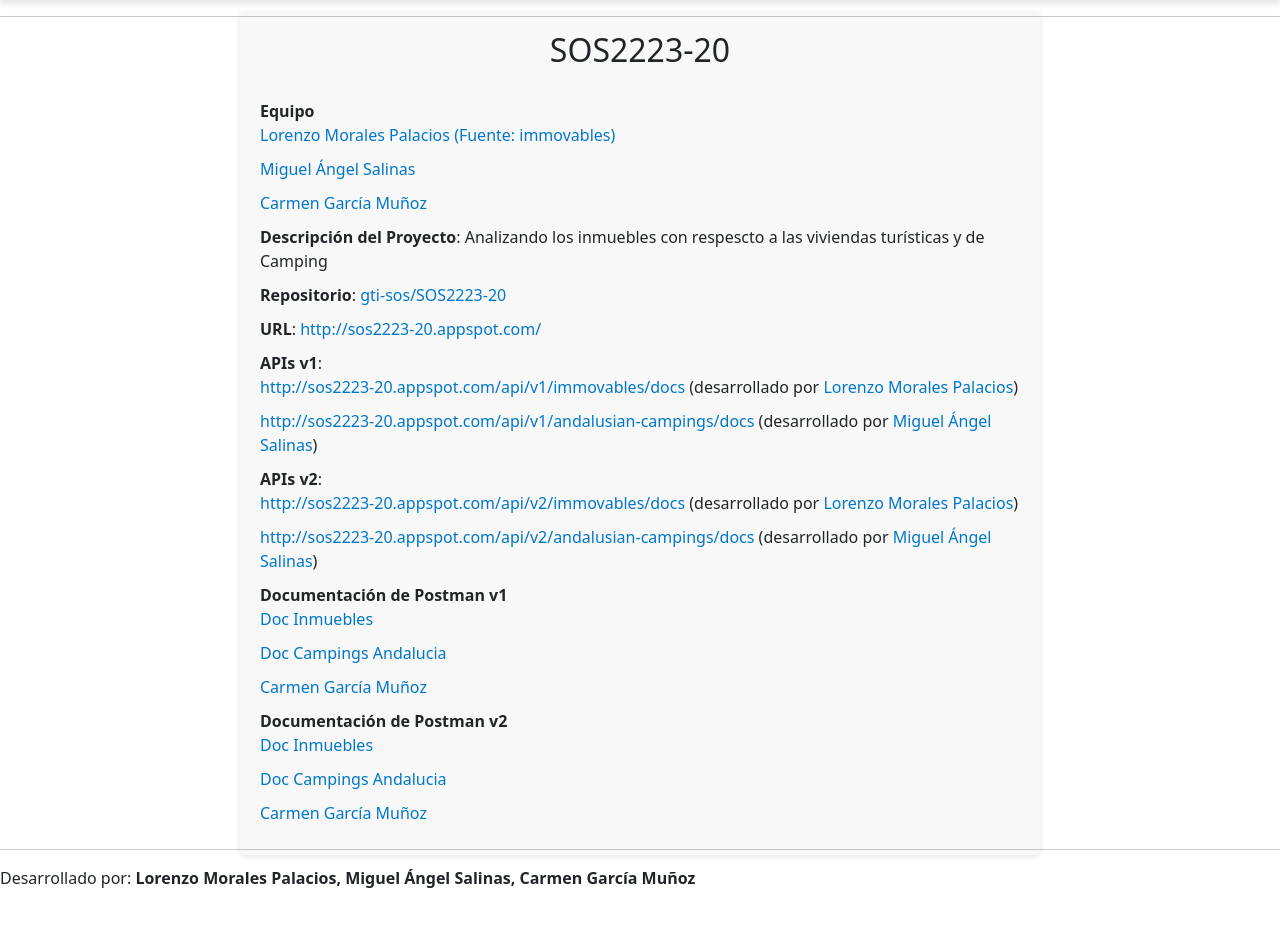
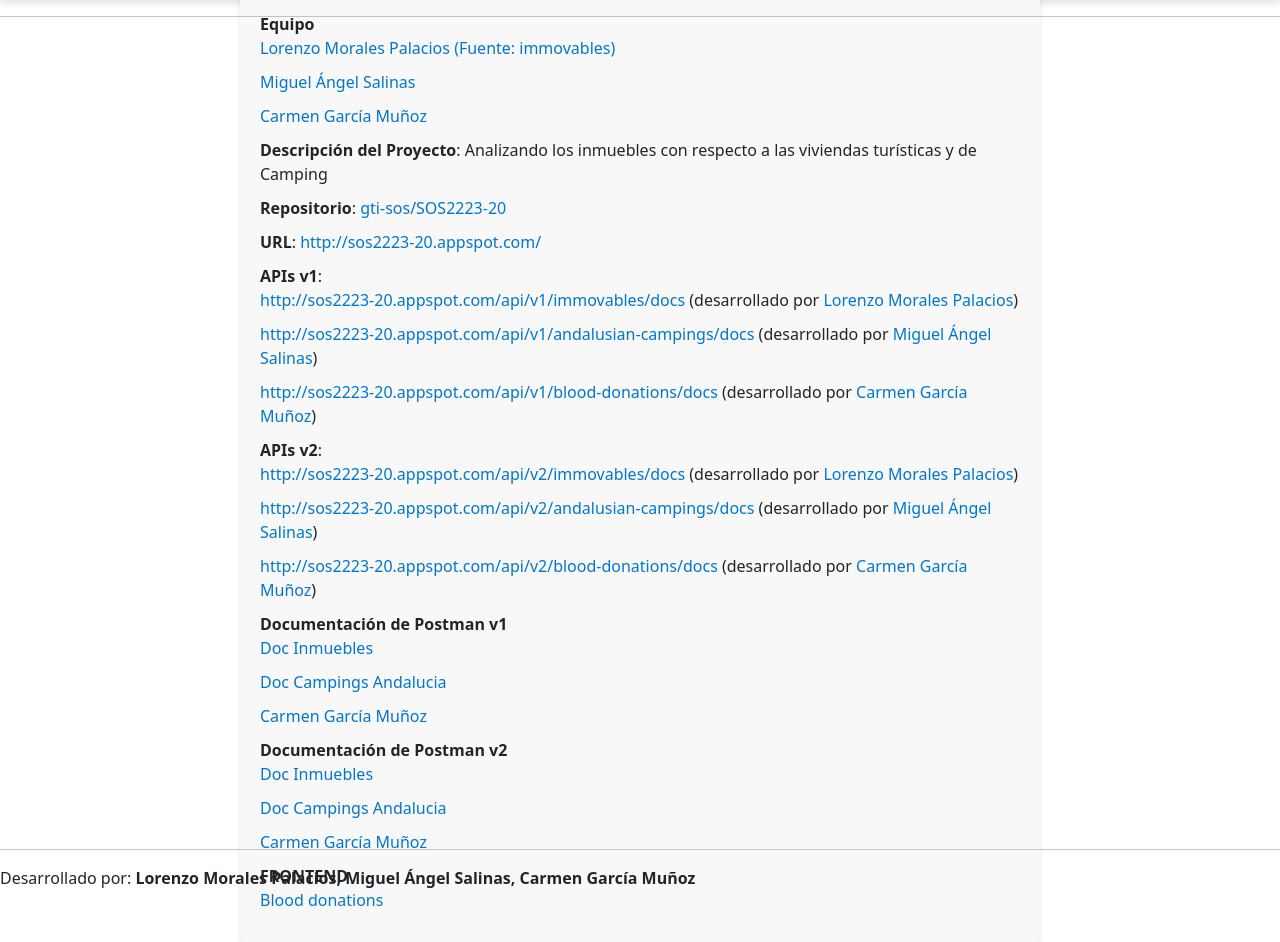
Before and after one commit to gti-sos/sos2223-20, a SvelteKit app in the folder frontend/: page / in a window 1280 px wide. Shown: the part 60-1002 px from the top of the page. Before the commit the page ends 950 px from the top, so only its background shows below. Built offline with nearby package versions, Linux system fonts and the light colour scheme.

Commit message:
Modificaciones

```diff
--- a/frontend/src/routes/+page.svelte
+++ b/frontend/src/routes/+page.svelte
@@ -9,17 +9,19 @@
             <li><a href="https://github.com/cargarmun">Carmen García Muñoz </a></li>
             </ul>
             </li>
-            <li><strong>Descripción del Proyecto</strong>: Analizando los inmuebles con respescto a las viviendas turísticas y de Camping</li>
+            <li><strong>Descripción del Proyecto</strong>: Analizando los inmuebles con respecto a las viviendas turísticas y de Camping</li>
             <li><strong>Repositorio</strong>: <a href="https://github.com/gti-sos/SOS2223-20">gti-sos/SOS2223-20</a></li>
             <li><strong>URL</strong>: <a href="http://sos2223-20.appspot.com/">http://sos2223-20.appspot.com/ </a></li>
             <li><strong>APIs v1</strong>:
             <ul dir="auto">
             <li><a href="http://sos2223-20.appspot.com/api/v1/immovables/docs" rel="nofollow">http://sos2223-20.appspot.com/api/v1/immovables/docs</a> (desarrollado por <a href="https://github.com/Lukmare">Lorenzo Morales Palacios</a>)</li>
             <li><a href="http://sos2223-20.appspot.com/api/v1/andalusian-campings/docs" rel="nofollow">http://sos2223-20.appspot.com/api/v1/andalusian-campings/docs</a> (desarrollado por <a href="https://github.com/salinosaso">Miguel Ángel Salinas</a>)</li>
+            <li><a href="http://sos2223-20.appspot.com/api/v1/blood-donations/docs" rel="nofollow">http://sos2223-20.appspot.com/api/v1/blood-donations/docs</a> (desarrollado por <a href="https://github.com/cargarmun">Carmen García Muñoz</a>)</li>
             <li><strong>APIs v2</strong>:
                 <ul dir="auto">
                 <li><a href="http://sos2223-20.appspot.com/api/v2/immovables/docs" rel="nofollow">http://sos2223-20.appspot.com/api/v2/immovables/docs</a> (desarrollado por <a href="https://github.com/Lukmare">Lorenzo Morales Palacios</a>)</li>
                 <li><a href="http://sos2223-20.appspot.com/api/v2/andalusian-campings/docs" rel="nofollow">http://sos2223-20.appspot.com/api/v2/andalusian-campings/docs</a> (desarrollado por <a href="https://github.com/salinosaso">Miguel Ángel Salinas</a>)</li>
+                <li><a href="http://sos2223-20.appspot.com/api/v2/blood-donations/docs" rel="nofollow">http://sos2223-20.appspot.com/api/v2/blood-donations/docs</a> (desarrollado por <a href="https://github.com/cargarmun">Carmen García Muñoz</a>)</li>
 
             <li><strong>Documentación de Postman v1</strong>
                 <ul dir="auto">
@@ -36,6 +38,13 @@
                     <li><a href="https://github.com/cargarmun">Carmen García Muñoz </a></li>
                     </ul>
                 </li>
+
+                <li><strong>FRONTEND</strong>
+                    <ul dir="auto">
+                    <li><a href="http://localhost:12345/api/v2/blood-donations">Blood donations</a></li>
+                    </ul>
+                </li>
+
         </ul>
 
             </ul>
--- a/frontend/src/routes/api/v2/blood-donations/+page.svelte
+++ b/frontend/src/routes/api/v2/blood-donations/+page.svelte
@@ -176,7 +176,7 @@ async function anyadir_vista(){
 }
 
 async function anyadir(){
-    let du_repetido = false; //si el datos único está repetido
+    let du_repetido = false; //si el dato único está repetido
     for(let i=0; i<datos.length; i++){
         if(datos[i].dnt_people === nd.dnt_people){
             du_repetido = true;
@@ -184,6 +184,7 @@ async function anyadir(){
     }
 
     if(!du_repetido){
+        du_repetido = false;
         const res = await fetch(API, {
         method:"POST",
 
@@ -413,7 +414,7 @@ async function pag_siguiente(){
                 <button type="button" class="btn btn-secundary" on:click={pag_anterior}>Anterior</button>
             {/if}
 
-            {#if desp >= datos.length}
+            {#if desp>datos.length}
                 <button type="button" class="btn btn-secundary" disabled>Siguiente</button>
             {:else}
                 <button type="button" class="btn btn-secundary" on:click={pag_siguiente}>Siguiente</button>
```
